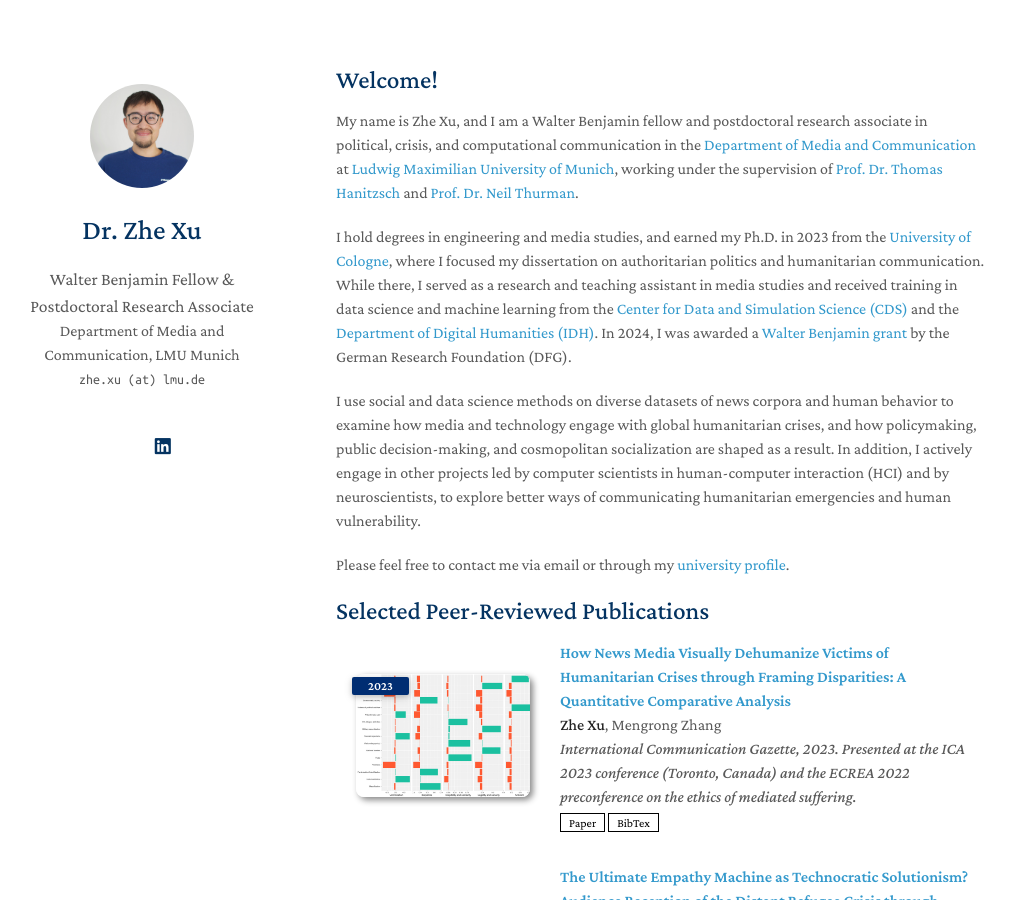
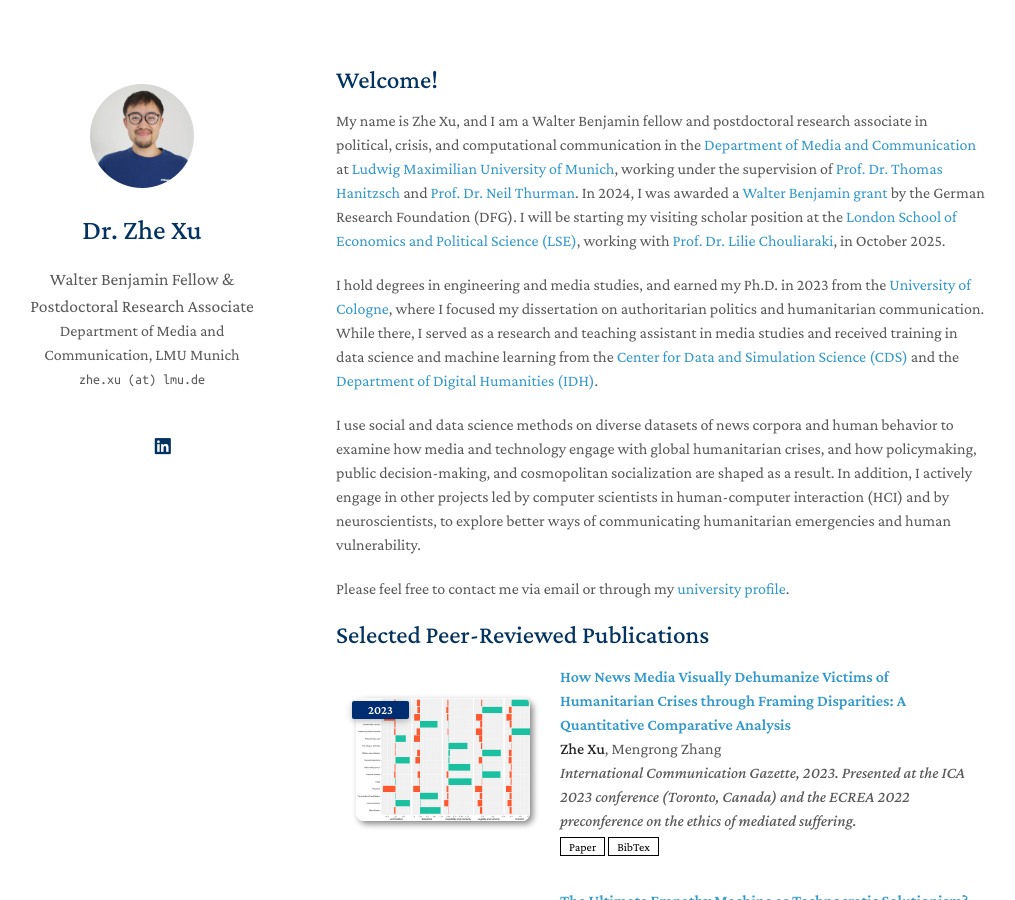
Before and after one commit to zhexuphd/home, a Jekyll site: the page built from index.md, in a window 1280 px wide and 900 px high. Shown: the whole window, without its empty margins (134-1149 px from the left). Built offline with Jekyll 4.4.1, drawn with Linux system fonts in a browser that asks for light colours; a style sheet for code colours, icons or effects is not loaded; our own code applies the rules of GitHub Pages for plain Markdown files.

Commit message:
Update index.md

```diff
--- a/index.md
+++ b/index.md
@@ -3,9 +3,9 @@
 ---
 
 ## Welcome!
-My name is Zhe Xu, and I am a Walter Benjamin fellow and postdoctoral research associate in political, crisis, and computational communication in the [Department of Media and Communication](https://www.ifkw.uni-muenchen.de/index.html) at [Ludwig Maximilian University of Munich](https://www.lmu.de/en/), working under the supervision of [Prof. Dr. Thomas Hanitzsch](https://www.ifkw.uni-muenchen.de/organisation/personen/professoren/hanitzsch_thomas/index.html) and [Prof. Dr. Neil Thurman](https://neilthurman.com/).
+My name is Zhe Xu, and I am a Walter Benjamin fellow and postdoctoral research associate in political, crisis, and computational communication in the [Department of Media and Communication](https://www.ifkw.uni-muenchen.de/index.html) at [Ludwig Maximilian University of Munich](https://www.lmu.de/en/), working under the supervision of [Prof. Dr. Thomas Hanitzsch](https://www.ifkw.uni-muenchen.de/organisation/personen/professoren/hanitzsch_thomas/index.html) and [Prof. Dr. Neil Thurman](https://neilthurman.com/). In 2024, I was awarded a [Walter Benjamin grant](https://www.dfg.de/en/research-funding/funding-opportunities/programmes/individual/walter-benjamin) by the German Research Foundation (DFG). I will be starting my visiting scholar position at the [London School of Economics and Political Science (LSE)](https://www.lse.ac.uk/), working with [Prof. Dr. Lilie Chouliaraki](https://www.lse.ac.uk/media-and-communications/people/academic-staff/lilie-chouliaraki), in October 2025.
 
-I hold degrees in engineering and media studies, and earned my Ph.D. in 2023 from the [University of Cologne](https://www.uni-koeln.de/en/), where I focused my dissertation on authoritarian politics and humanitarian communication. While there, I served as a research and teaching assistant in media studies and received training in data science and machine learning from the [Center for Data and Simulation Science (CDS)](https://cds.uni-koeln.de/en/) and the [Department of Digital Humanities (IDH)](https://dh.phil-fak.uni-koeln.de/). In 2024, I was awarded a [Walter Benjamin grant](https://www.dfg.de/en/research-funding/funding-opportunities/programmes/individual/walter-benjamin) by the German Research Foundation (DFG).
+I hold degrees in engineering and media studies, and earned my Ph.D. in 2023 from the [University of Cologne](https://www.uni-koeln.de/en/), where I focused my dissertation on authoritarian politics and humanitarian communication. While there, I served as a research and teaching assistant in media studies and received training in data science and machine learning from the [Center for Data and Simulation Science (CDS)](https://cds.uni-koeln.de/en/) and the [Department of Digital Humanities (IDH)](https://dh.phil-fak.uni-koeln.de/).
 
 I use social and data science methods on diverse datasets of news corpora and human behavior to examine how media and technology engage with global humanitarian crises, and how policymaking, public decision-making, and cosmopolitan socialization are shaped as a result. In addition, I actively engage in other projects led by computer scientists in human-computer interaction (HCI) and by neuroscientists, to explore better ways of communicating humanitarian emergencies and human vulnerability.
 
```
